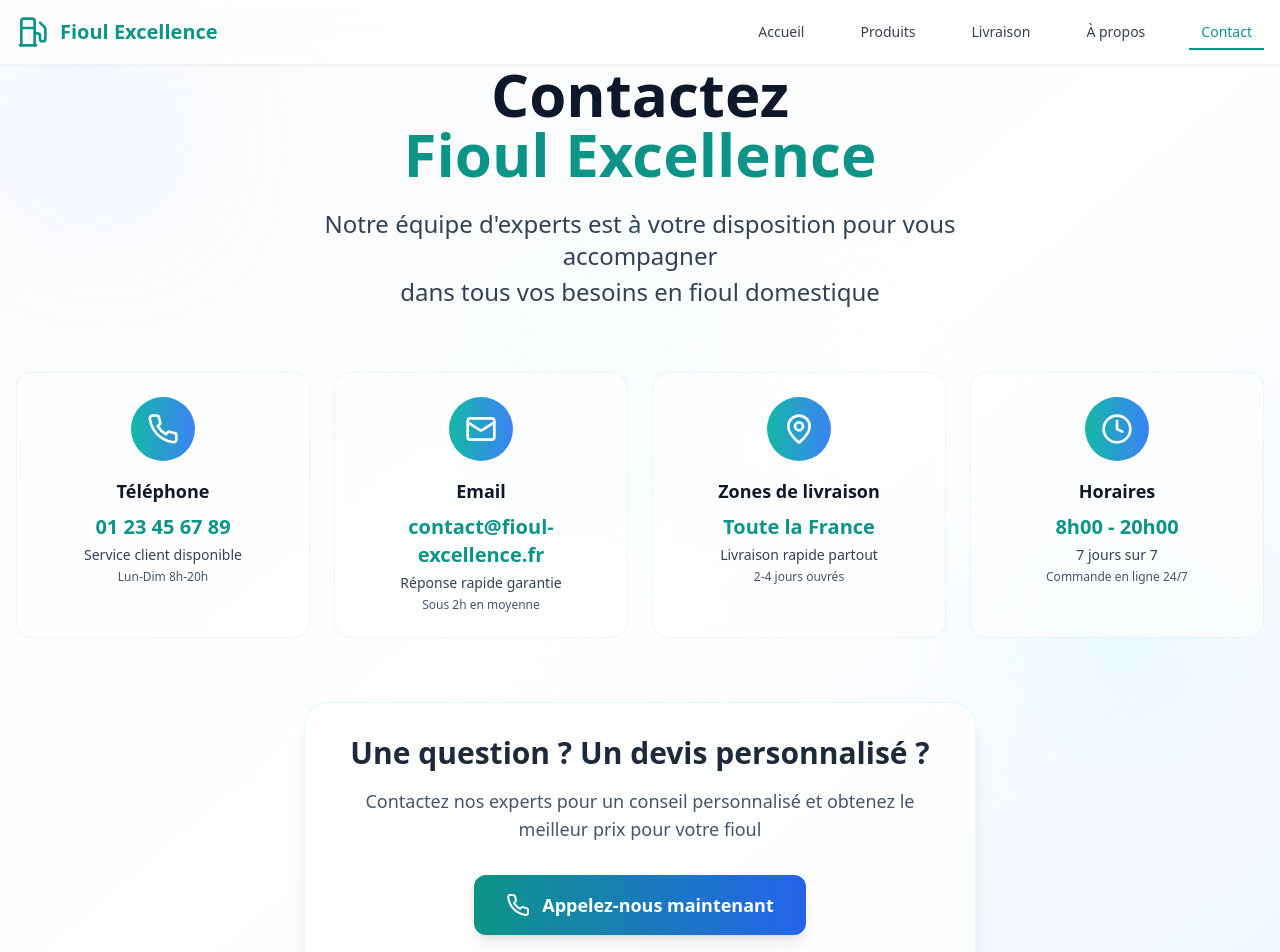
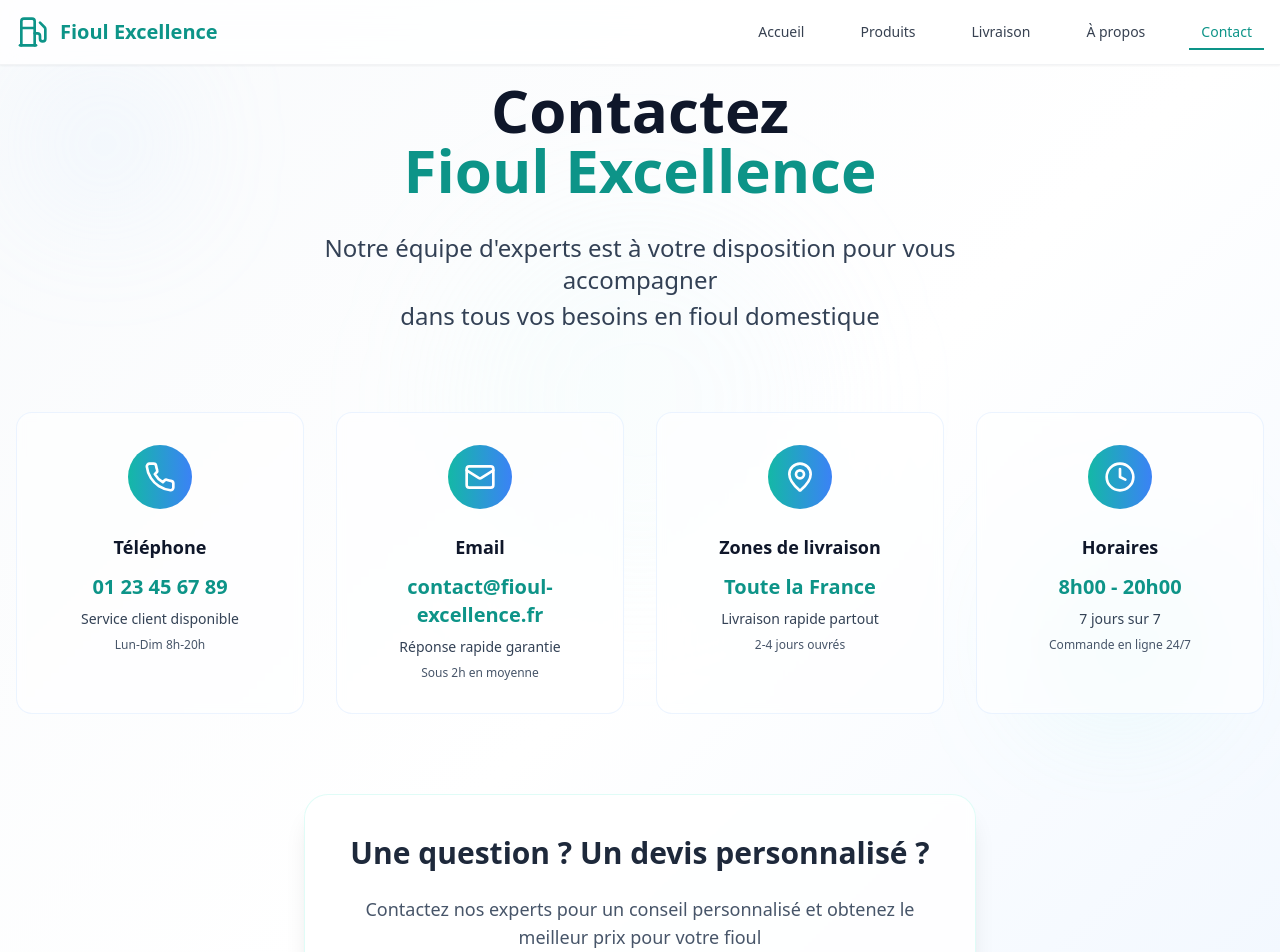
Before and after one commit to dawnriekmann/fioul-excellence-accueil-react, a React (Vite) app: page /contact in a window 1280 px wide. Shown: the top 952 px of the page. Built offline with nearby package versions, Linux system fonts and the light colour scheme.

Commit message:
Increase contact section size
- Increased the padding on the contact section to push the footer further down.
- Edited `src/pages/ContactPage.tsx`

```diff
--- a/src/pages/ContactPage.tsx
+++ b/src/pages/ContactPage.tsx
@@ -46,8 +46,8 @@ const ContactPage = () => {
     <div className="min-h-screen bg-white">
       <Navbar />
 
-      {/* Section unique - Contact */}
-      <section ref={ref} className="pt-16 py-20 bg-gradient-to-br from-slate-50 via-white to-blue-50">
+      {/* Section unique - Contact avec plus d'espace */}
+      <section ref={ref} className="pt-20 py-32 bg-gradient-to-br from-slate-50 via-white to-blue-50 min-h-[90vh]">
         {/* Background elements */}
         <div className="absolute inset-0 overflow-hidden">
           <div className="absolute top-20 left-10 w-32 h-32 bg-blue-200/20 rounded-full blur-3xl"></div>
@@ -56,14 +56,14 @@ const ContactPage = () => {
         </div>
 
         <div className="relative z-10 container mx-auto px-4">
-          {/* Hero intégré */}
+          {/* Hero intégré avec plus d'espace */}
           <motion.div
             initial={{ opacity: 0, y: 20 }}
             animate={{ opacity: 1, y: 0 }}
             transition={{ duration: 0.6 }}
-            className="text-center mb-16"
+            className="text-center mb-20"
           >
-            <h1 className="text-4xl lg:text-6xl font-bold leading-tight mb-6">
+            <h1 className="text-4xl lg:text-6xl font-bold leading-tight mb-8">
               <span className="text-slate-900 block">
                 Contactez
               </span>
@@ -77,8 +77,8 @@ const ContactPage = () => {
             </p>
           </motion.div>
 
-          {/* Cartes de contact principales */}
-          <div className="grid md:grid-cols-2 lg:grid-cols-4 gap-6 mb-16">
+          {/* Cartes de contact principales avec plus d'espace */}
+          <div className="grid md:grid-cols-2 lg:grid-cols-4 gap-8 mb-20">
             {contactInfo.map((contact, index) => (
               <motion.div
                 key={index}
@@ -86,43 +86,43 @@ const ContactPage = () => {
                 animate={isInView ? { opacity: 1, y: 0 } : { opacity: 0, y: 20 }}
                 transition={{ duration: 0.6, delay: index * 0.1 }}
                 whileHover={{ y: -5, scale: 1.02 }}
-                className="relative overflow-hidden bg-white/60 backdrop-blur-sm border border-blue-200/30 rounded-2xl p-6 text-center transition-all duration-200 hover:shadow-lg hover:border-blue-300/50"
+                className="relative overflow-hidden bg-white/60 backdrop-blur-sm border border-blue-200/30 rounded-2xl p-8 text-center transition-all duration-200 hover:shadow-lg hover:border-blue-300/50"
               >
-                <div className="w-16 h-16 bg-gradient-to-r from-teal-500 to-blue-500 rounded-full flex items-center justify-center mx-auto mb-4">
+                <div className="w-16 h-16 bg-gradient-to-r from-teal-500 to-blue-500 rounded-full flex items-center justify-center mx-auto mb-6">
                   <contact.icon className="w-8 h-8 text-white" />
                 </div>
-                <h3 className="text-lg font-bold text-slate-900 mb-2">{contact.title}</h3>
-                <p className="text-xl font-semibold text-teal-600 mb-1">{contact.info}</p>
-                <p className="text-sm font-medium text-slate-700 mb-1">{contact.description}</p>
+                <h3 className="text-lg font-bold text-slate-900 mb-3">{contact.title}</h3>
+                <p className="text-xl font-semibold text-teal-600 mb-2">{contact.info}</p>
+                <p className="text-sm font-medium text-slate-700 mb-2">{contact.description}</p>
                 <p className="text-xs text-slate-600">{contact.detail}</p>
               </motion.div>
             ))}
           </div>
 
-          {/* Call-to-action principal */}
+          {/* Call-to-action principal avec plus d'espace */}
           <motion.div
             initial={{ opacity: 0, y: 20 }}
             animate={isInView ? { opacity: 1, y: 0 } : { opacity: 0, y: 20 }}
             transition={{ duration: 0.6, delay: 0.4 }}
             className="text-center"
           >
-            <div className="relative overflow-hidden bg-white/80 backdrop-blur-sm border border-teal-200/30 rounded-3xl shadow-xl p-8 max-w-2xl mx-auto">
-              <h3 className="text-2xl lg:text-3xl font-bold text-slate-800 mb-4">
+            <div className="relative overflow-hidden bg-white/80 backdrop-blur-sm border border-teal-200/30 rounded-3xl shadow-xl p-10 max-w-2xl mx-auto">
+              <h3 className="text-2xl lg:text-3xl font-bold text-slate-800 mb-6">
                 Une question ? Un devis personnalisé ?
               </h3>
-              <p className="text-lg text-slate-600 mb-8">
+              <p className="text-lg text-slate-600 mb-10">
                 Contactez nos experts pour un conseil personnalisé et obtenez le meilleur prix pour votre fioul
               </p>
               <motion.a
                 href="tel:0123456789"
                 whileHover={{ scale: 1.05 }}
                 whileTap={{ scale: 0.95 }}
-                className="inline-flex items-center space-x-3 bg-gradient-to-r from-teal-600 to-blue-600 text-white px-8 py-4 rounded-xl font-semibold text-lg shadow-lg hover:shadow-xl transition-all duration-300"
+                className="inline-flex items-center space-x-3 bg-gradient-to-r from-teal-600 to-blue-600 text-white px-10 py-5 rounded-xl font-semibold text-lg shadow-lg hover:shadow-xl transition-all duration-300"
               >
                 <Phone className="w-6 h-6" />
                 <span>Appelez-nous maintenant</span>
               </motion.a>
-              <div className="mt-4 text-sm text-slate-500">
+              <div className="mt-6 text-sm text-slate-500">
                 Appel gratuit • Réponse immédiate
               </div>
             </div>
```
